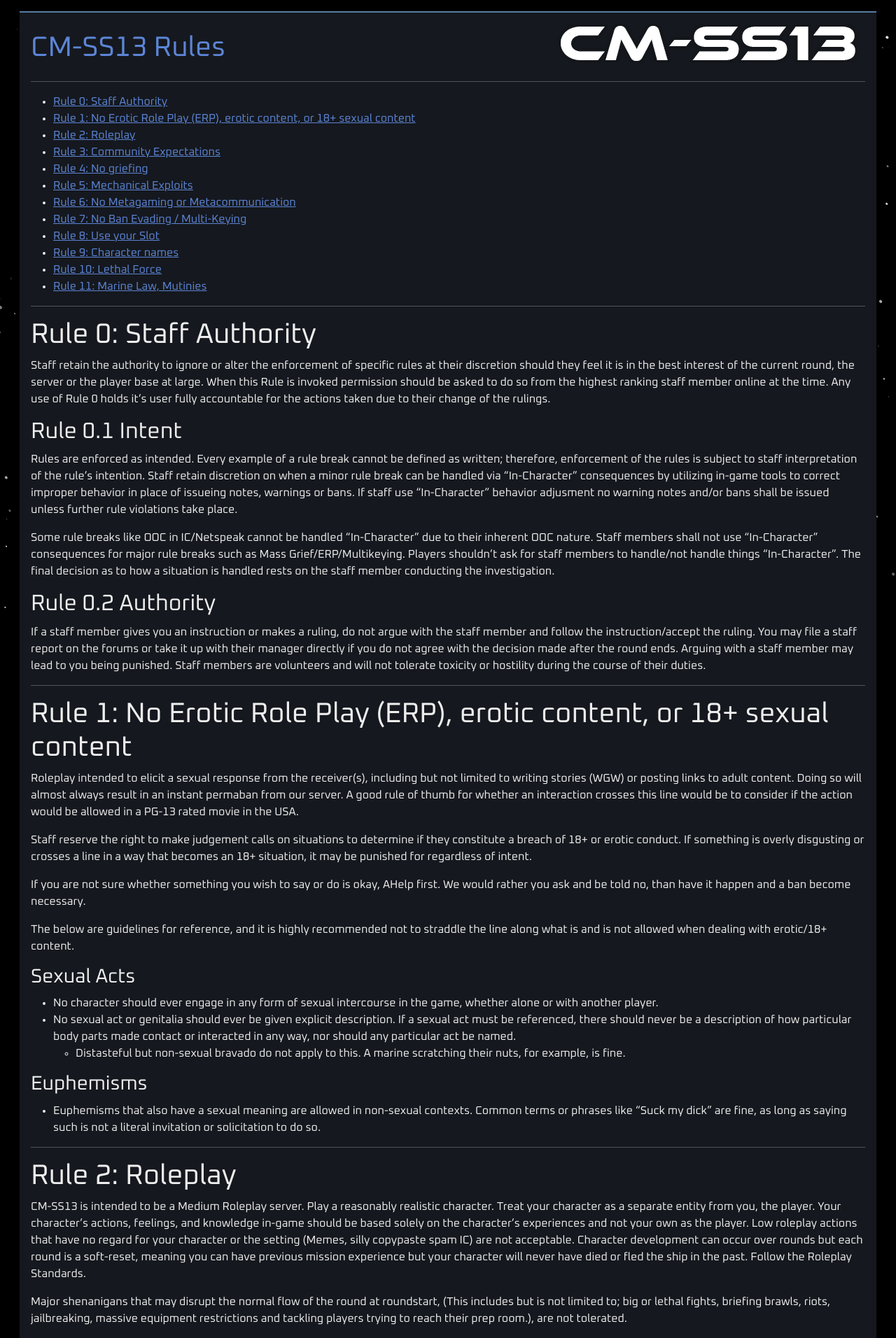
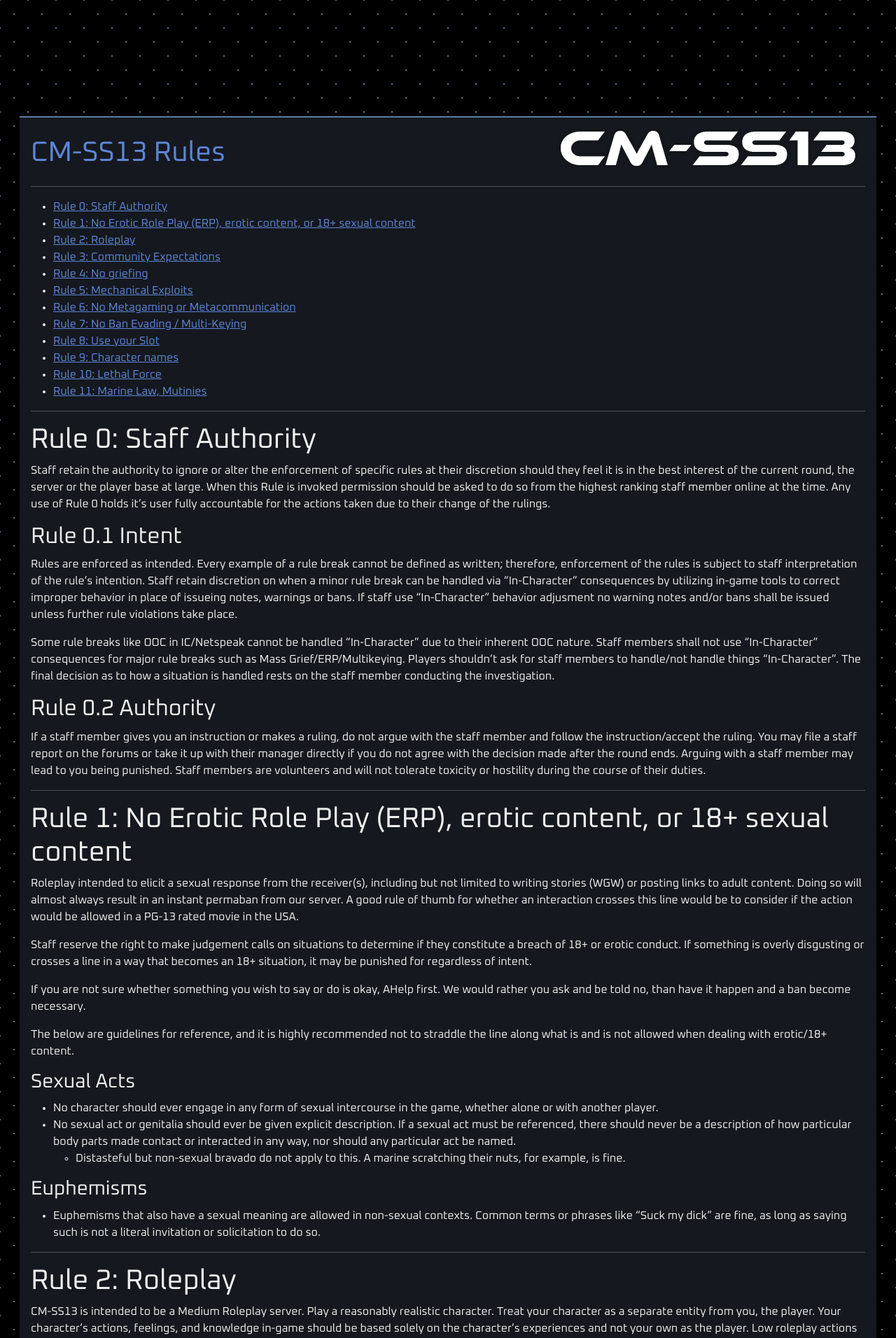
Before and after one commit to cmss13-devs/web, a Jekyll site: the page built from rules.md, in a window 1280 px wide. Shown: the top 1912 px of the page at 70% size. Built offline with Jekyll 4.4.1, drawn with Linux system fonts in a browser that asks for light colours.

Commit message:
remove stars

```diff
--- a/_layouts/policy.html
+++ b/_layouts/policy.html
@@ -11,9 +11,9 @@
 	<link href="https://fonts.googleapis.com/css2?family=Oxanium&display=swap" rel="stylesheet" />
 	<script src="https://cdn.jsdelivr.net/npm/marked/marked.min.js"></script>
 	<link href="https://cdn.jsdelivr.net/npm/bootstrap@5.3.0/dist/css/bootstrap.min.css" rel="stylesheet"
-        integrity="sha384-9ndCyUaIbzAi2FUVXJi0CjmCapSmO7SnpJef0486qhLnuZ2cdeRhO02iuK6FUUVM" crossorigin="anonymous" />
+		integrity="sha384-9ndCyUaIbzAi2FUVXJi0CjmCapSmO7SnpJef0486qhLnuZ2cdeRhO02iuK6FUUVM"
+		crossorigin="anonymous" />
 	<link href="{{ site.url }}/assets/rules-stylesheet.css" rel="stylesheet" />
-    <link href="{{ site.url }}/assets/lightspeed.css" rel="stylesheet">
 	<meta name="viewport" content="width=device-width, initial-scale=1" />
 	<title>CM-SS13 Rules</title>
 </head>
@@ -23,7 +23,6 @@
 		integrity="sha384-geWF76RCwLtnZ8qwWowPQNguL3RmwHVBC9FhGdlKrxdiJJigb/j/68SIy3Te4Bkz"
 		crossorigin="anonymous"></script>
 	<canvas class="lightspeed"></canvas>
-    <script src="{{ site.url}}/assets/lightspeed.js"></script>
 
 	<div class="container-fluid">
 		<div class="pop">
@@ -32,7 +31,8 @@
 					<h1 class="main-title text-start">{{ page.title }}</h1>
 				</div>
 				<div class="col">
-                    <a href="https://www.cm-ss13.com"><img src="{{ site.url }}/assets/logo-trimmed.png" alt="Logo"
+					<a href="https://www.cm-ss13.com"><img
+							src="{{ site.url }}/assets/logo-trimmed.png" alt="Logo"
 							class="img-fluid float-end" /></a>
 				</div>
 			</div>
--- a/assets/rules-stylesheet.css
+++ b/assets/rules-stylesheet.css
@@ -6,10 +6,11 @@
 }
 
 body {
-    background: linear-gradient(-45deg, #000000, #141619, #1a1f25, #1c2229);
-    background-size: 400% 400%;
-    animation: gradient 15s ease infinite;
+    background-image: radial-gradient(#587DA2 1px, transparent 1px), radial-gradient(#587DA2 1px, #000000 1px);
+    background-size: 40px 40px;
+    background-position: 0 0,20px 20px;
 }
+
 
 @keyframes gradient {
     0% {
```
Lines whose indentation alone changed are shown as unchanged.
